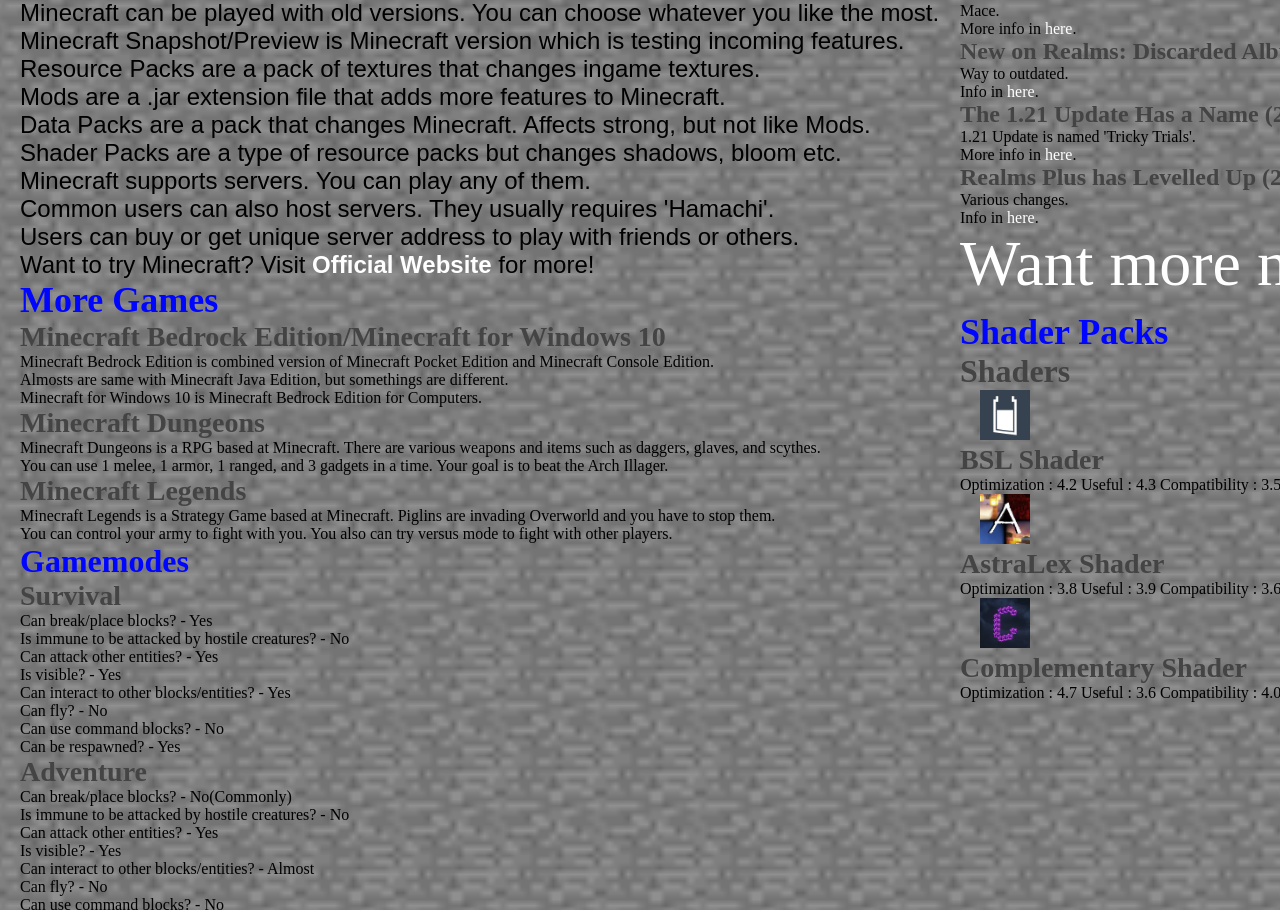
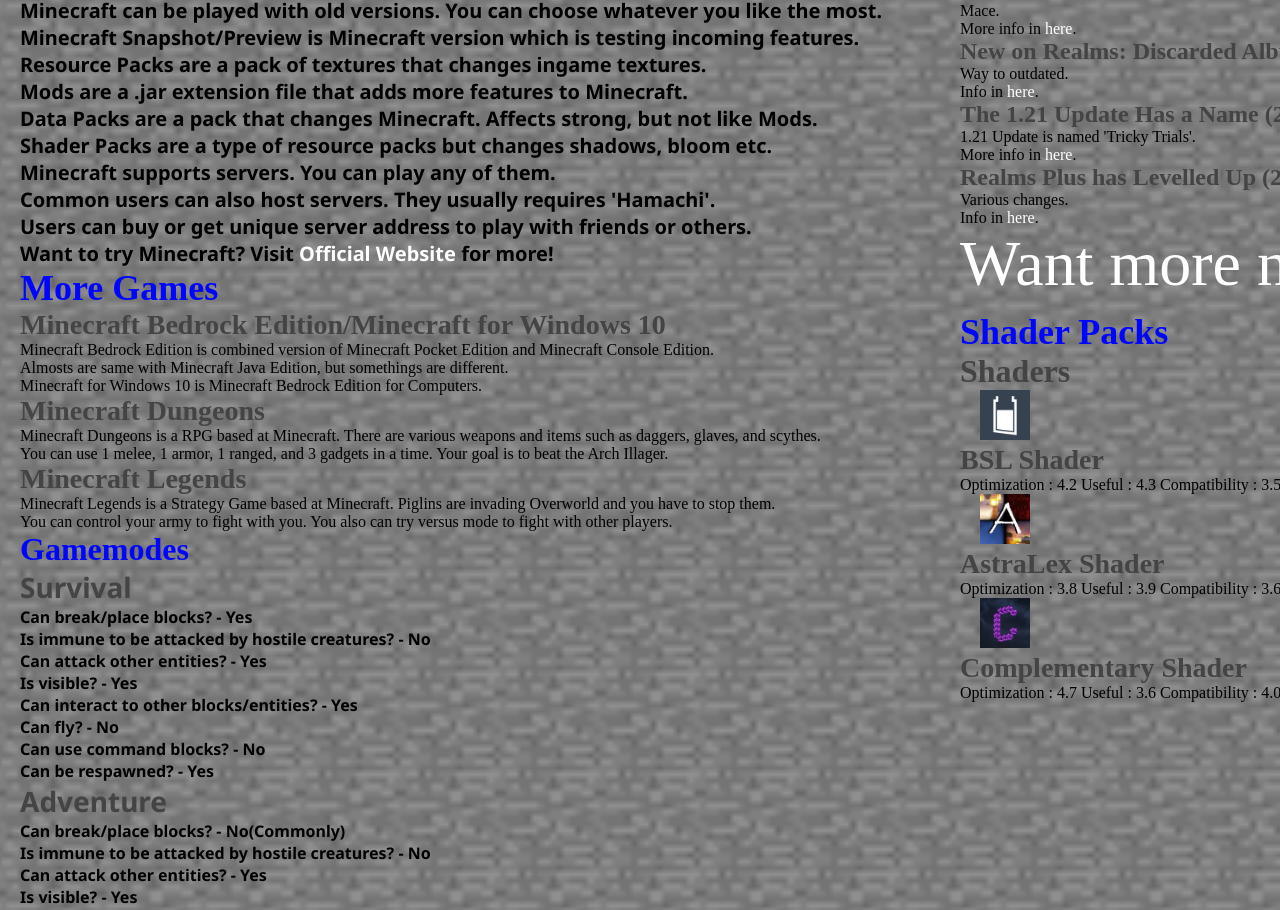
Before and after one commit to JGNT-JUGGERNAUT/JGNT-JUGGERNAUT.github.io, a plain HTML site: page index.html in a window 1280 px wide. Shown: the part 1039-1949 px from the top of the page. Drawn offline with Linux system fonts and the light colour scheme.

Commit message:
Add files via upload

```diff
--- a/style.css
+++ b/style.css
@@ -1,6 +1,7 @@
 @import url('https://fonts.googleapis.com/css2?family=Roboto:ital,wght@0,100;0,300;0,400;0,500;0,700;0,900;1,100;1,300;1,400;1,500;1,700;1,900&display=swap');
 @import url('https://fonts.googleapis.com/css2?family=Roboto+Serif:ital,opsz,wght@0,8..144,100..900;1,8..144,100..900&family=Roboto:ital,wght@0,100;0,300;0,400;0,500;0,700;0,900;1,100;1,300;1,400;1,500;1,700;1,900&display=swap');
 @import url('https://fonts.googleapis.com/css2?family=PT+Serif:ital,wght@0,400;0,700;1,400;1,700&family=Roboto+Serif:ital,opsz,wght@0,8..144,100..900;1,8..144,100..900&family=Roboto:ital,wght@0,100;0,300;0,400;0,500;0,700;0,900;1,100;1,300;1,400;1,500;1,700;1,900&display=swap');
+@import url('https://fonts.googleapis.com/css2?family=Noto+Sans:ital,wght@0,700;1,700&display=swap');
 *
 {
     margin:0;
@@ -132,8 +133,8 @@
 }
 .main .left .about .downtext
 {
-    font-family:"arial";
-    font-size:24px;
+    font-family:'Noto Sans';
+    font-size:20px;
     z-index:-2;
 }
 .main .left .more .game:hover
@@ -151,6 +152,10 @@
 .main .left .games .gmtitle
 {
     font-size:32px;
+}
+.main .left .games .gamemodes .gamemode
+{
+    font-family:'Noto Sans';
 }
 .main .left .games .gamemodes .gamemode:hover
 {
```
